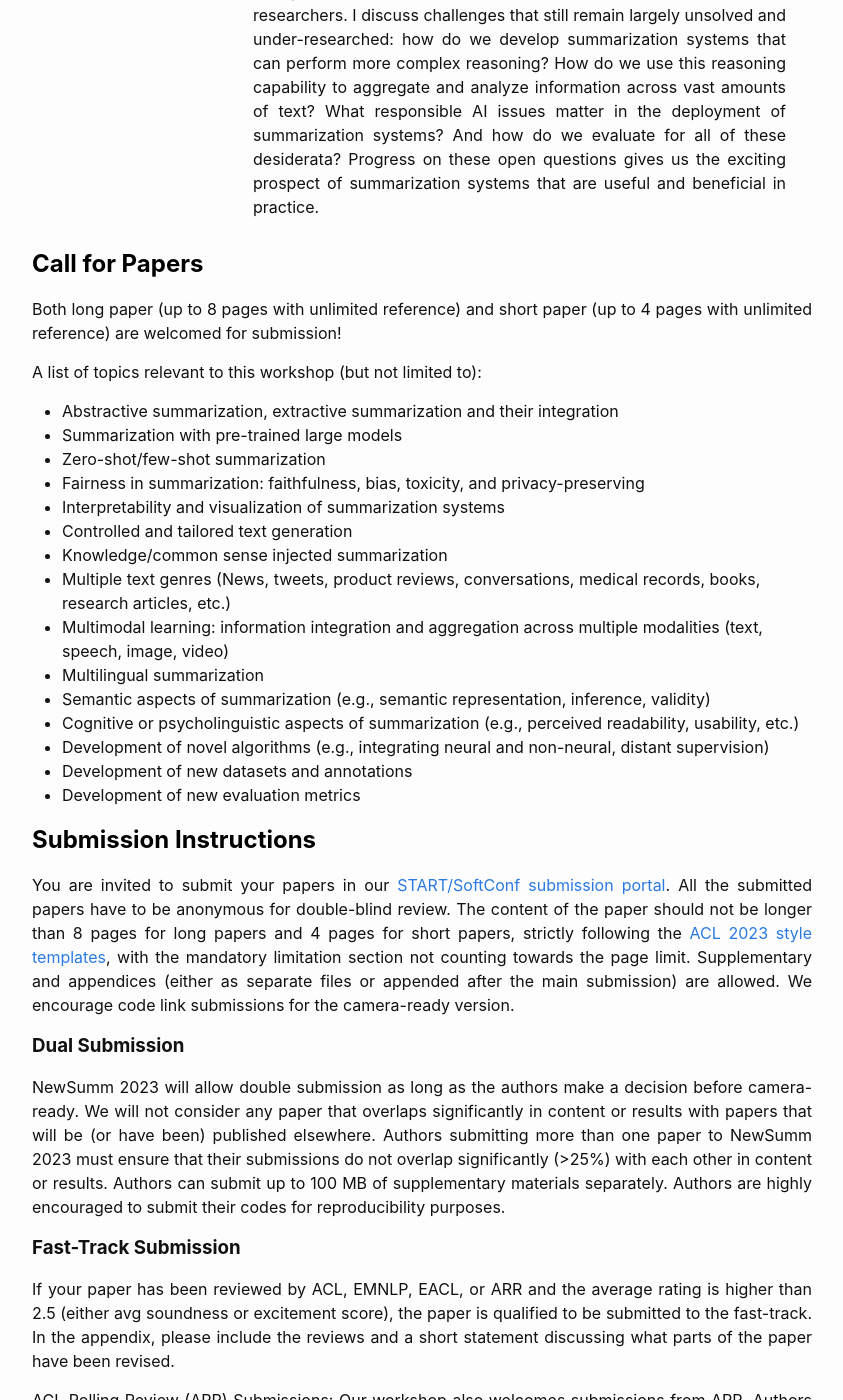
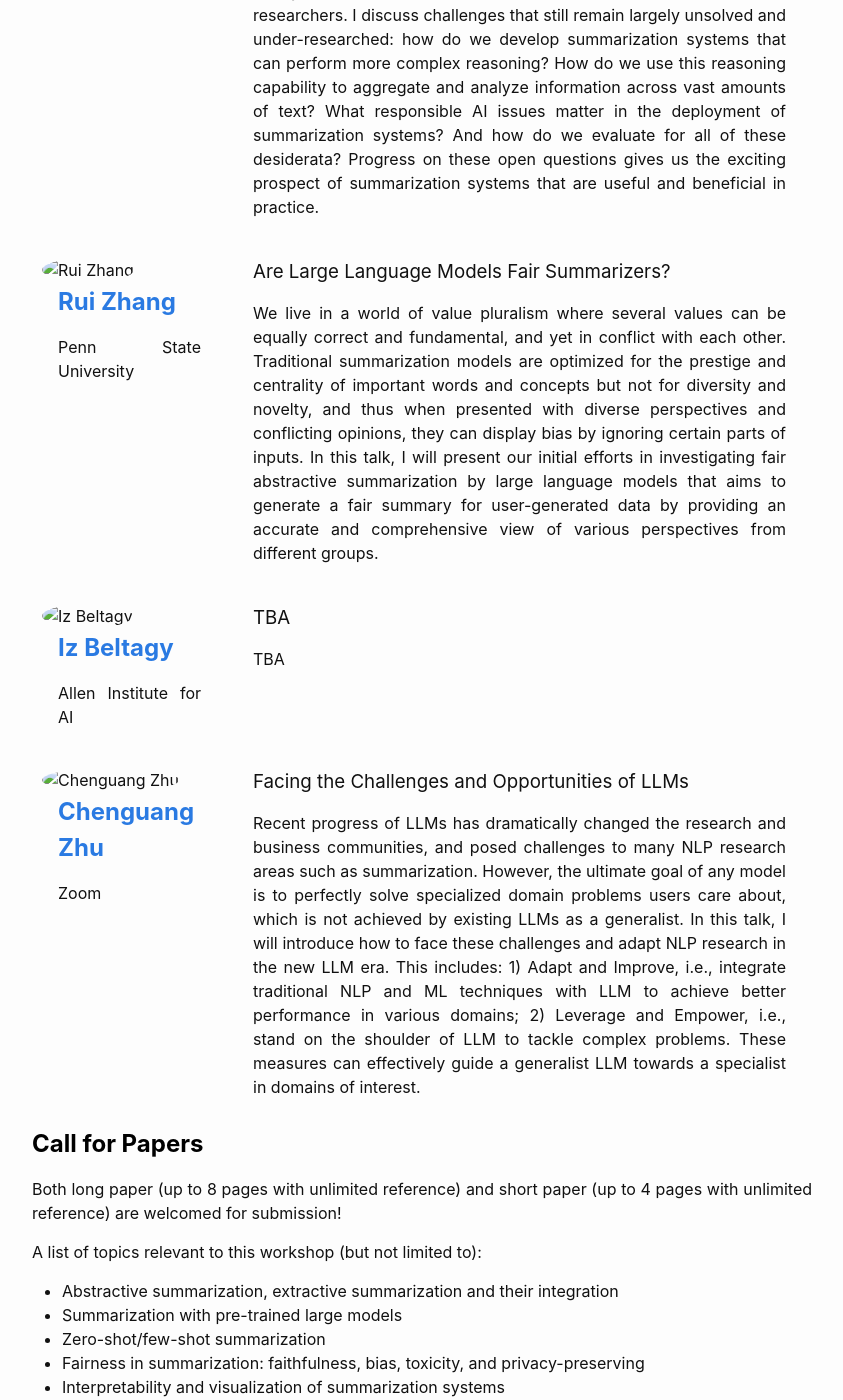
Before and after one commit to newsumm/2025, a Jekyll site: the page built from index.md, in a window 1280 px wide and 1400 px high, scrolled down 2339 px. Shown: the whole window, without its empty margins (218-1061 px from the left). Built offline with Jekyll 4.4.1, drawn with Linux system fonts in a browser that asks for light colours.

Commit message:
make changes to keynote speaker info

```diff
--- a/index.md
+++ b/index.md
@@ -84,6 +84,69 @@ We are deeply sad that our invited speaker - Dragomir Radev had passed away in 2
   </div>
 </div>
 
+<div class="row" style="display: flex;">
+  <!-- Speaker's Details Column (Narrower) -->
+  <div class="column left" style="flex: 1; max-width: 25%;">
+    <div class="card">
+      <img src="/2023/images/Rui.jpg" alt="Rui Zhang" class="img_card" style="width: 100%;">
+      <div class="container">
+        <h2><a href="https://ryanzhumich.github.io/"><b>Rui Zhang</b></a></h2>
+        <p class="affiliation">Penn State University</p>
+      </div>
+    </div>
+  </div>
+
+  <!-- Title and Abstract Column (Wider) -->
+  <div class="column right" style="flex: 3; max-width: 75%;">
+    <div class="container">
+      <h3 class="talk_title">Are Large Language Models Fair Summarizers? </h3>
+      <p class="abstract">We live in a world of value pluralism where several values can be equally correct and fundamental, and yet in conflict with each other. Traditional summarization models are optimized for the prestige and centrality of important words and concepts but not for diversity and novelty, and thus when presented with diverse perspectives and conflicting opinions, they can display bias by ignoring certain parts of inputs. In this talk, I will present our initial efforts in investigating fair abstractive summarization by large language models that aims to generate a fair summary for user-generated data by providing an accurate and comprehensive view of various perspectives from different groups.</p>
+    </div>
+  </div>
+</div>
+
+<div class="row" style="display: flex;">
+  <!-- Speaker's Details Column (Narrower) -->
+  <div class="column left" style="flex: 1; max-width: 25%;">
+    <div class="card">
+      <img src="/2023/images/Iz.jpg" alt="Iz Beltagy" class="img_card" style="width: 100%;">
+      <div class="container">
+        <h2><a href="https://beltagy.net/"><b>Iz Beltagy</b></a></h2>
+        <p class="affiliation">Allen Institute for AI</p>
+      </div>
+    </div>
+  </div>
+
+  <!-- Title and Abstract Column (Wider) -->
+  <div class="column right" style="flex: 3; max-width: 75%;">
+    <div class="container">
+      <h3 class="talk_title">TBA</h3>
+      <p class="abstract">TBA</p>
+    </div>
+  </div>
+</div>
+
+<div class="row" style="display: flex;">
+  <!-- Speaker's Details Column (Narrower) -->
+  <div class="column left" style="flex: 1; max-width: 25%;">
+    <div class="card">
+      <img src="/2023/images/Chenguang.jpg" alt="Chenguang Zhu" class="img_card" style="width: 100%;">
+      <div class="container">
+        <h2><a href="https://cs.stanford.edu/people/cgzhu/"><b>Chenguang Zhu</b></a></h2>
+        <p class="affiliation">Zoom</p>
+      </div>
+    </div>
+  </div>
+
+  <!-- Title and Abstract Column (Wider) -->
+  <div class="column right" style="flex: 3; max-width: 75%;">
+    <div class="container">
+      <h3 class="talk_title">Facing the Challenges and Opportunities of LLMs</h3>
+      <p class="abstract">Recent progress of LLMs has dramatically changed the research and business communities, and posed challenges to many NLP research areas such as summarization. However, the ultimate goal of any model is to perfectly solve specialized domain problems users care about, which is not achieved by existing LLMs as a generalist. In this talk, I will introduce how to face these challenges and adapt NLP research in the new LLM era. This includes: 1) Adapt and Improve, i.e., integrate traditional NLP and ML techniques with LLM to achieve better performance in various domains; 2) Leverage and Empower, i.e., stand on the shoulder of LLM to tackle complex problems. These measures can effectively guide a generalist LLM towards a specialist in domains of interest.
+</p>
+    </div>
+  </div>
+</div>
 <!--
 <ul>
 <li>Kathleen McKeown (Columbia University)</li>
```
